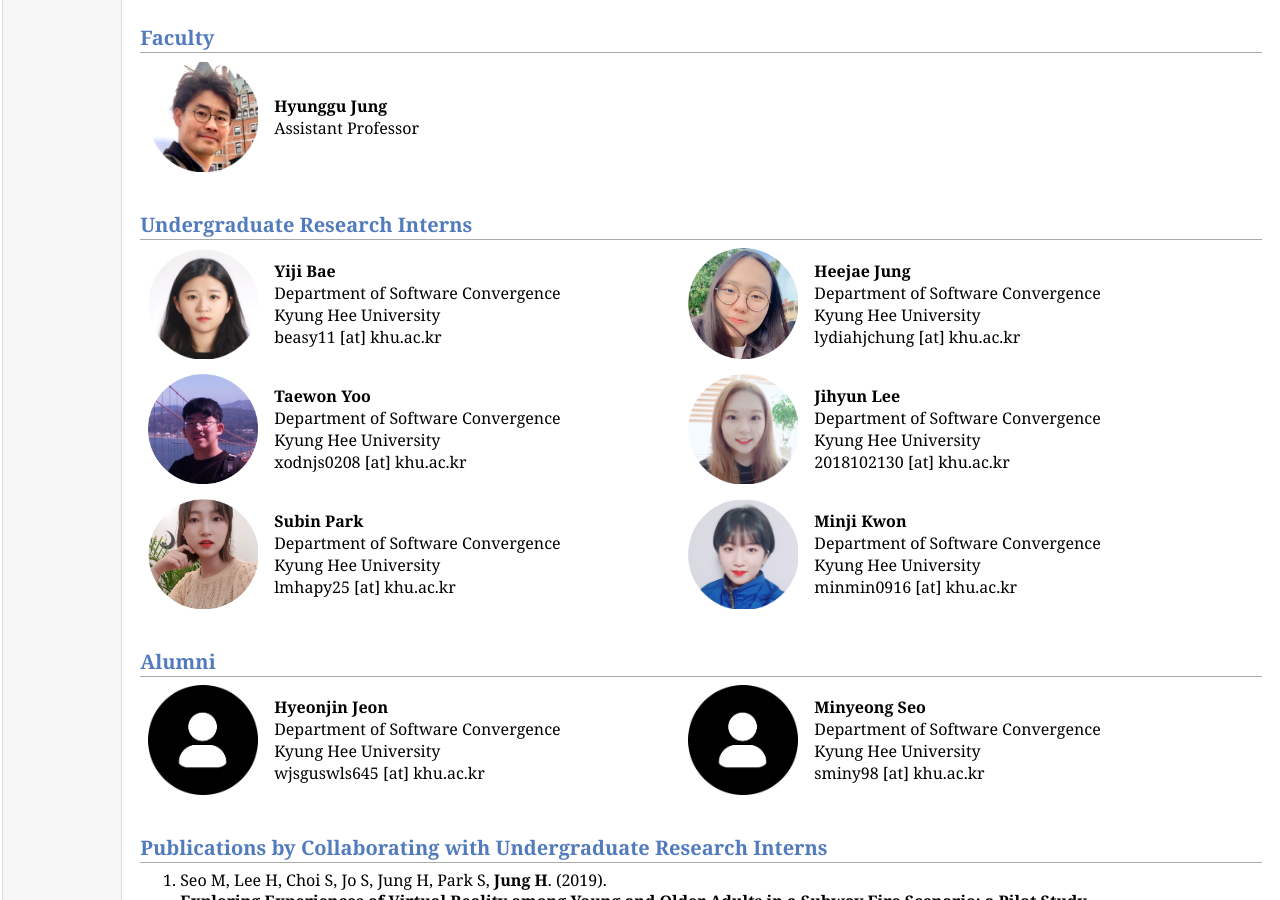
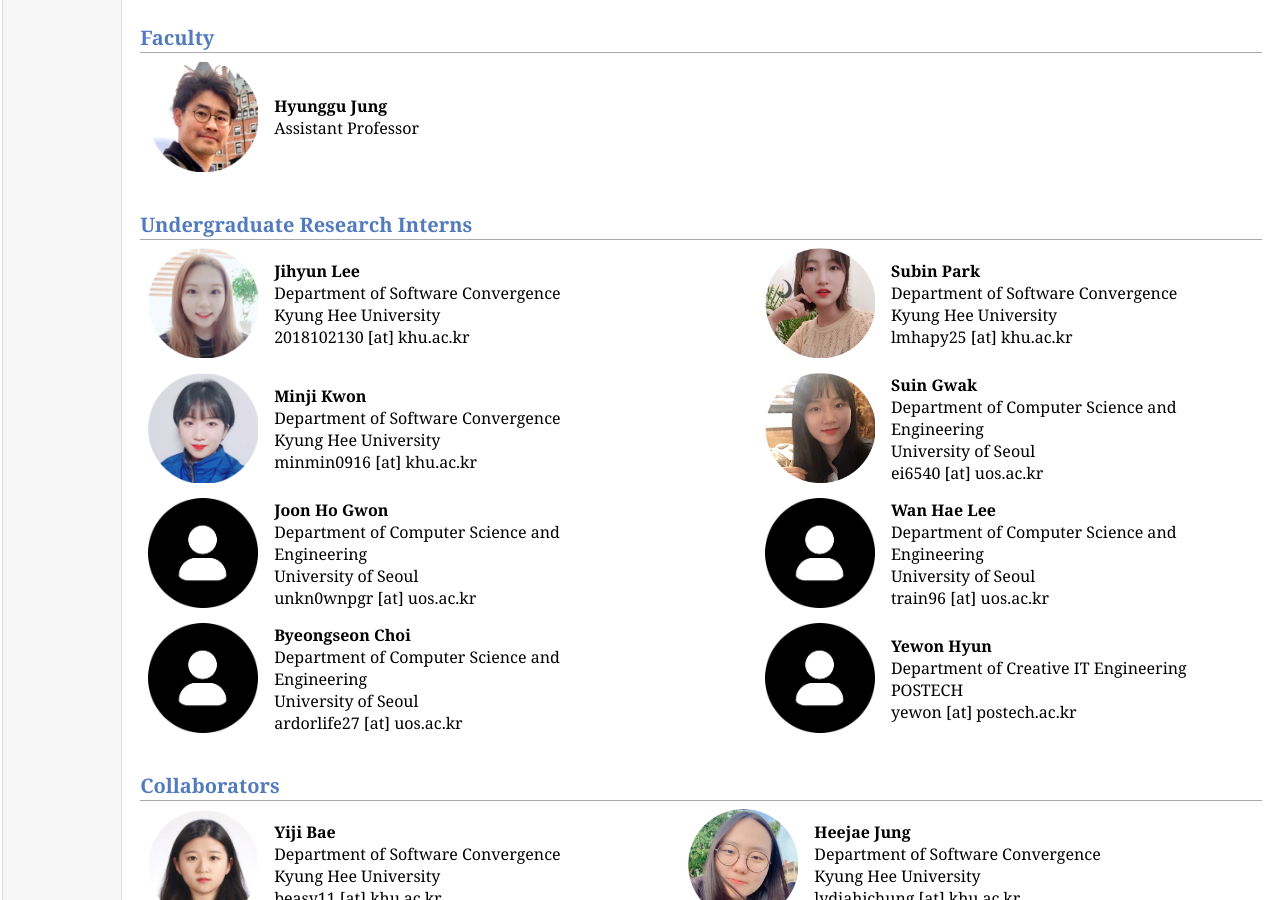
Before and after one commit to hcail/hcail-backup.github.io, a Jekyll site: the page people/people.html, which Jekyll copies as it is, in a window 1280 px wide and 900 px high, scrolled down 387 px. Built offline with Jekyll 4.4.1, drawn with Linux system fonts in a browser that asks for light colours.

Commit message:
new interns

```diff
--- a/people/people.html
+++ b/people/people.html
@@ -35,6 +35,39 @@
 <h2>Undergraduate Research Interns</h2>
 <table id="TABLENAME">
   <tr class="r1">
+    <td class="c2"><img src="img/jlee.png" width="110" style="vertical-align: -4px"></td>
+    <td class="c2"> <b>Jihyun Lee</b><br>Department of Software Convergence<br>Kyung Hee University<br>2018102130 [at] khu.ac.kr</td>
+    <td class="c2"> &nbsp;&nbsp;&nbsp;&nbsp;&nbsp;&nbsp;&nbsp;&nbsp;&nbsp;&nbsp;&nbsp;&nbsp;&nbsp;&nbsp;&nbsp;&nbsp;&nbsp;&nbsp;&nbsp;&nbsp;&nbsp;&nbsp;&nbsp;</td>
+    <td class="c2"> <img src="img/spark.png" width="110" style="vertical-align: -4px"></td>
+    <td class="c2"> <b>Subin Park</b><br>Department of Software Convergence<br>Kyung Hee University<br>lmhapy25 [at] khu.ac.kr</td>
+  </tr>
+  <tr class="r1">
+    <td class="c2"><img src="img/mkwon.png" width="110" style="vertical-align: -4px"></td>
+    <td class="c2"> <b>Minji Kwon</b><br>Department of Software Convergence<br>Kyung Hee University<br>minmin0916 [at] khu.ac.kr</td>
+    <td class="c2"> &nbsp;&nbsp;&nbsp;&nbsp;&nbsp;&nbsp;&nbsp;&nbsp;&nbsp;&nbsp;&nbsp;&nbsp;&nbsp;&nbsp;&nbsp;&nbsp;&nbsp;&nbsp;&nbsp;&nbsp;&nbsp;&nbsp;&nbsp;</td>
+    <td class="c2"><img src="img/sgwak.png" width="110" style="vertical-align: -4px"></td>
+    <td class="c2"> <b>Suin Gwak</b><br>Department of Computer Science and Engineering<br>University of Seoul<br>ei6540 [at] uos.ac.kr</td>
+  </tr>
+  <tr class="r1">
+    <td class="c2" align="left"><img src="img/anony.png" width="110" style="vertical-align: -4px"></td>
+    <td class="c2"> <b>Joon Ho Gwon</b><br>Department of Computer Science and Engineering<br>University of Seoul<br>unkn0wnpgr [at] uos.ac.kr</td>
+    <td class="c2"> &nbsp;&nbsp;&nbsp;&nbsp;&nbsp;&nbsp;&nbsp;&nbsp;&nbsp;&nbsp;&nbsp;&nbsp;&nbsp;&nbsp;&nbsp;&nbsp;&nbsp;&nbsp;&nbsp;&nbsp;&nbsp;&nbsp;&nbsp;</td>
+    <td class="c2"> <img src="img/anony.png" width="110" style="vertical-align: -4px"></td>
+    <td class="c2"> <b>Wan Hae Lee</b><br>Department of Computer Science and Engineering<br>University of Seoul<br>train96 [at] uos.ac.kr</td>
+  </tr>
+<tr class="r1">
+  <td class="c2" align="left"><img src="img/anony.png" width="110" style="vertical-align: -4px"></td>
+  <td class="c2"> <b>Byeongseon Choi</b><br>Department of Computer Science and Engineering<br>University of Seoul<br>ardorlife27 [at] uos.ac.kr</td>
+  <td class="c2"> &nbsp;&nbsp;&nbsp;&nbsp;&nbsp;&nbsp;&nbsp;&nbsp;&nbsp;&nbsp;&nbsp;&nbsp;&nbsp;&nbsp;&nbsp;&nbsp;&nbsp;&nbsp;&nbsp;&nbsp;&nbsp;&nbsp;&nbsp;</td>
+  <td class="c2"> <img src="img/anony.png" width="110" style="vertical-align: -4px"></td>
+  <td class="c2"> <b>Yewon Hyun</b><br>Department of Creative IT Engineering<br>POSTECH<br>yewon [at] postech.ac.kr</td>
+</tr>
+
+</table>
+
+<h2>Collaborators</h2>
+<table id="TABLENAME">
+  <tr class="r1">
     <td class="c2" align="left"><img src="img/ybae.png" width="110" style="vertical-align: -4px"></td>
     <td class="c2"> <b>Yiji Bae</b><br>Department of Software Convergence<br>Kyung Hee University<br>beasy11 [at] khu.ac.kr</td>
     <td class="c2"> &nbsp;&nbsp;&nbsp;&nbsp;&nbsp;&nbsp;&nbsp;&nbsp;&nbsp;&nbsp;&nbsp;&nbsp;&nbsp;&nbsp;&nbsp;&nbsp;&nbsp;&nbsp;&nbsp;&nbsp;&nbsp;&nbsp;&nbsp;</td>
@@ -44,16 +77,6 @@
   <tr class="r1">
     <td class="c2"> <img src="img/tyoo.png" width="110" style="vertical-align: -4px"></td>
     <td class="c2"> <b>Taewon Yoo</b><br>Department of Software Convergence<br>Kyung Hee University<br>xodnjs0208 [at] khu.ac.kr</td>
-  <td class="c2"> &nbsp;&nbsp;&nbsp;&nbsp;&nbsp;&nbsp;&nbsp;&nbsp;&nbsp;&nbsp;&nbsp;&nbsp;&nbsp;&nbsp;&nbsp;&nbsp;&nbsp;&nbsp;&nbsp;&nbsp;&nbsp;&nbsp;&nbsp;</td>
-  <td class="c2"><img src="img/jlee.png" width="110" style="vertical-align: -4px"></td>
-  <td class="c2"> <b>Jihyun Lee</b><br>Department of Software Convergence<br>Kyung Hee University<br>2018102130 [at] khu.ac.kr</td>
-</tr>
-<tr class="r1">
-  <td class="c2"> <img src="img/spark.png" width="110" style="vertical-align: -4px"></td>
-  <td class="c2"> <b>Subin Park</b><br>Department of Software Convergence<br>Kyung Hee University<br>lmhapy25 [at] khu.ac.kr</td>
-  <td class="c2"> &nbsp;&nbsp;&nbsp;&nbsp;&nbsp;&nbsp;&nbsp;&nbsp;&nbsp;&nbsp;&nbsp;&nbsp;&nbsp;&nbsp;&nbsp;&nbsp;&nbsp;&nbsp;&nbsp;&nbsp;&nbsp;&nbsp;&nbsp;</td>
-  <td class="c2"><img src="img/mkwon.png" width="110" style="vertical-align: -4px"></td>
-  <td class="c2"> <b>Minji Kwon</b><br>Department of Software Convergence<br>Kyung Hee University<br>minmin0916 [at] khu.ac.kr</td>
   </tr>
 </table>
 
```
Also changed, not shown: people/img/sgwak.png (added), 2 other files. Lines whose indentation alone changed are shown as unchanged.
